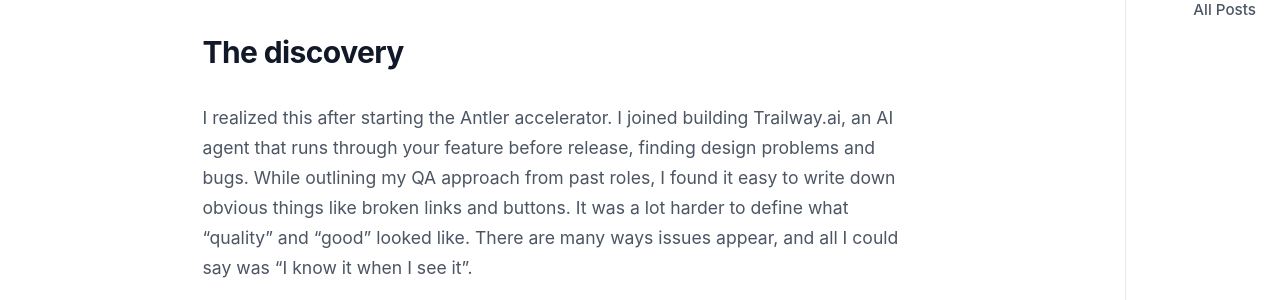
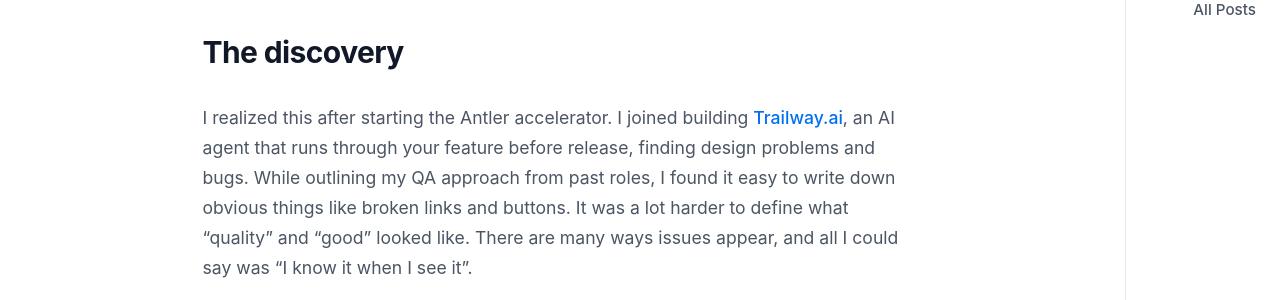
Before and after one commit to PBlanco/pblanco.github.io, a Jekyll site: the page built from _posts/2025-11-18-quiet-crisis-in-qa-more-code-same-old-problems.md, in a window 1280 px wide and 900 px high, scrolled down 446 px. Shown: the part 153-453 px from the top of the window. Built offline with Jekyll 4.4.1, drawn with Linux system fonts in a browser that asks for light colours; part of the change alters nothing that is shown.

```diff
--- a/_posts/2025-11-18-quiet-crisis-in-qa-more-code-same-old-problems.md
+++ b/_posts/2025-11-18-quiet-crisis-in-qa-more-code-same-old-problems.md
@@ -10,7 +10,7 @@ What's surprising is there aren’t many. Even A16Z’s “[The Trillion Dollar
 
 ## The discovery
 
-I realized this after starting the Antler accelerator. I joined building Trailway.ai, an AI agent that runs through your feature before release, finding design problems and bugs. While outlining my QA approach from past roles, I found it easy to write down obvious things like broken links and buttons. It was a lot harder to define what “quality” and “good” looked like. There are many ways issues appear, and all I could say was “I know it when I see it”.
+I realized this after starting the Antler accelerator. I joined building [Trailway.ai](https://trailway.ai), an AI agent that runs through your feature before release, finding design problems and bugs. While outlining my QA approach from past roles, I found it easy to write down obvious things like broken links and buttons. It was a lot harder to define what “quality” and “good” looked like. There are many ways issues appear, and all I could say was “I know it when I see it”.
 
 Antler founders were excited by the idea of AI finding their bugs. Yet, they too struggled to say what they needed. Speaking with more people at different sized companies, I realized they too had a problem but had trouble articulating their needs. It was the early sign of a tarpit idea.[^1] So, I went to work better defining the problem to solve to help find a solution.
 
```
